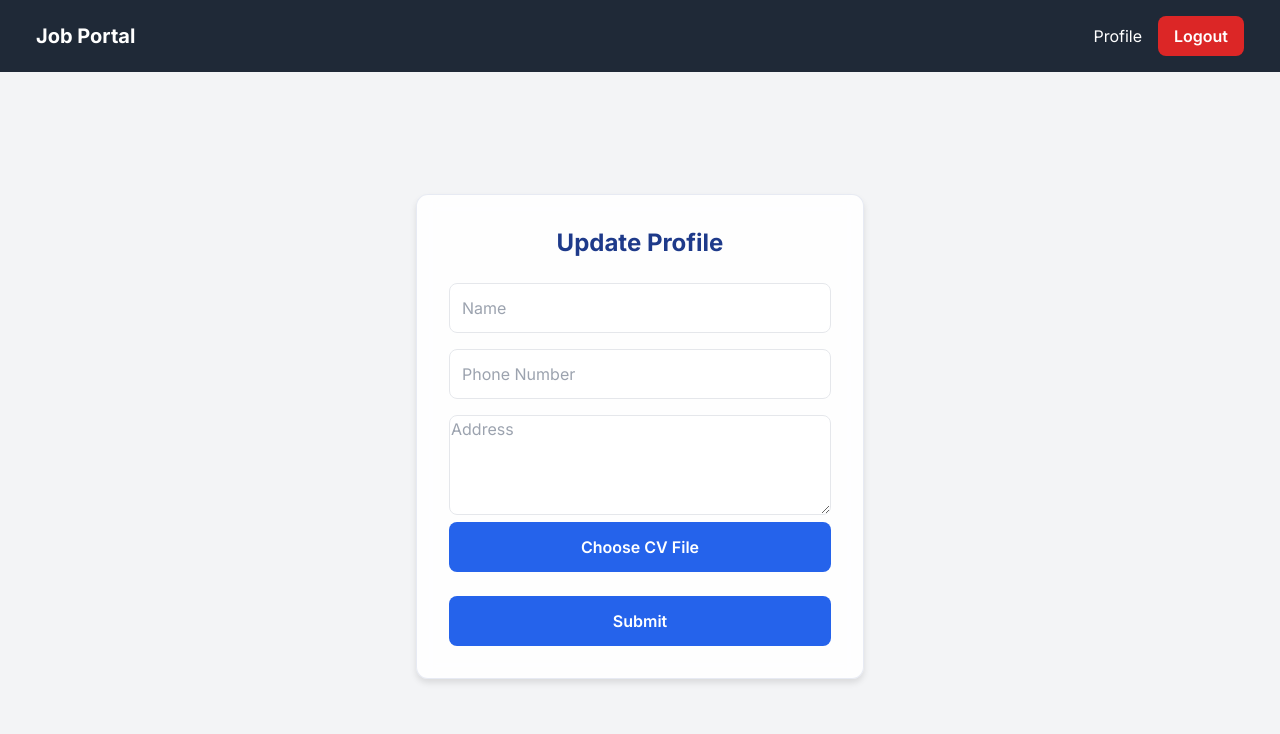
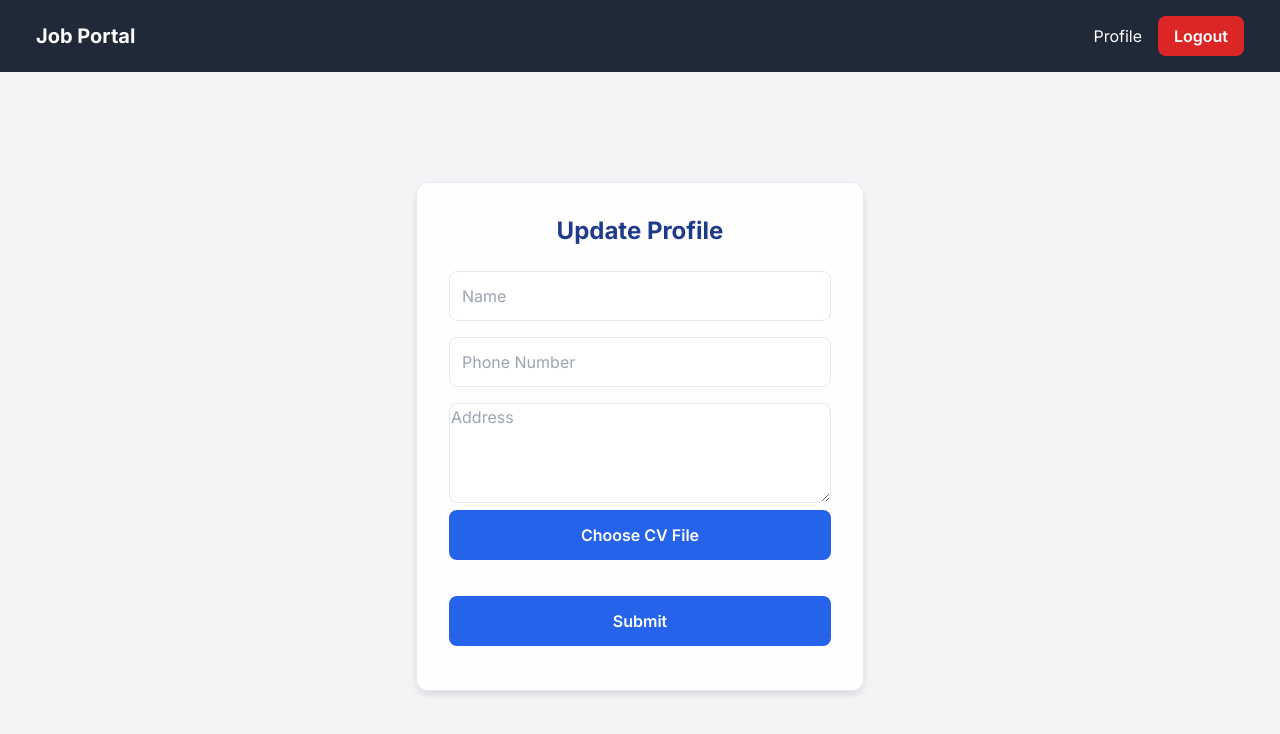
Before and after one commit to centennialinfotech/jobportal-front, a React (Vite) app: page /profile in a window 1280 px wide. Shown: the top 734 px of the page. Built offline with nearby package versions, Linux system fonts and the light colour scheme; sample sign-in values are in the browser's storage.

Commit message:
Update index.css

```diff
--- a/src/index.css
+++ b/src/index.css
@@ -106,6 +106,7 @@ main {
   background-color: #2563EB;
   color: white;
   padding: 12px;
+  margin-bottom: 12px;
   border-radius: 8px;
   font-size: 16px;
   font-weight: 600;
```
